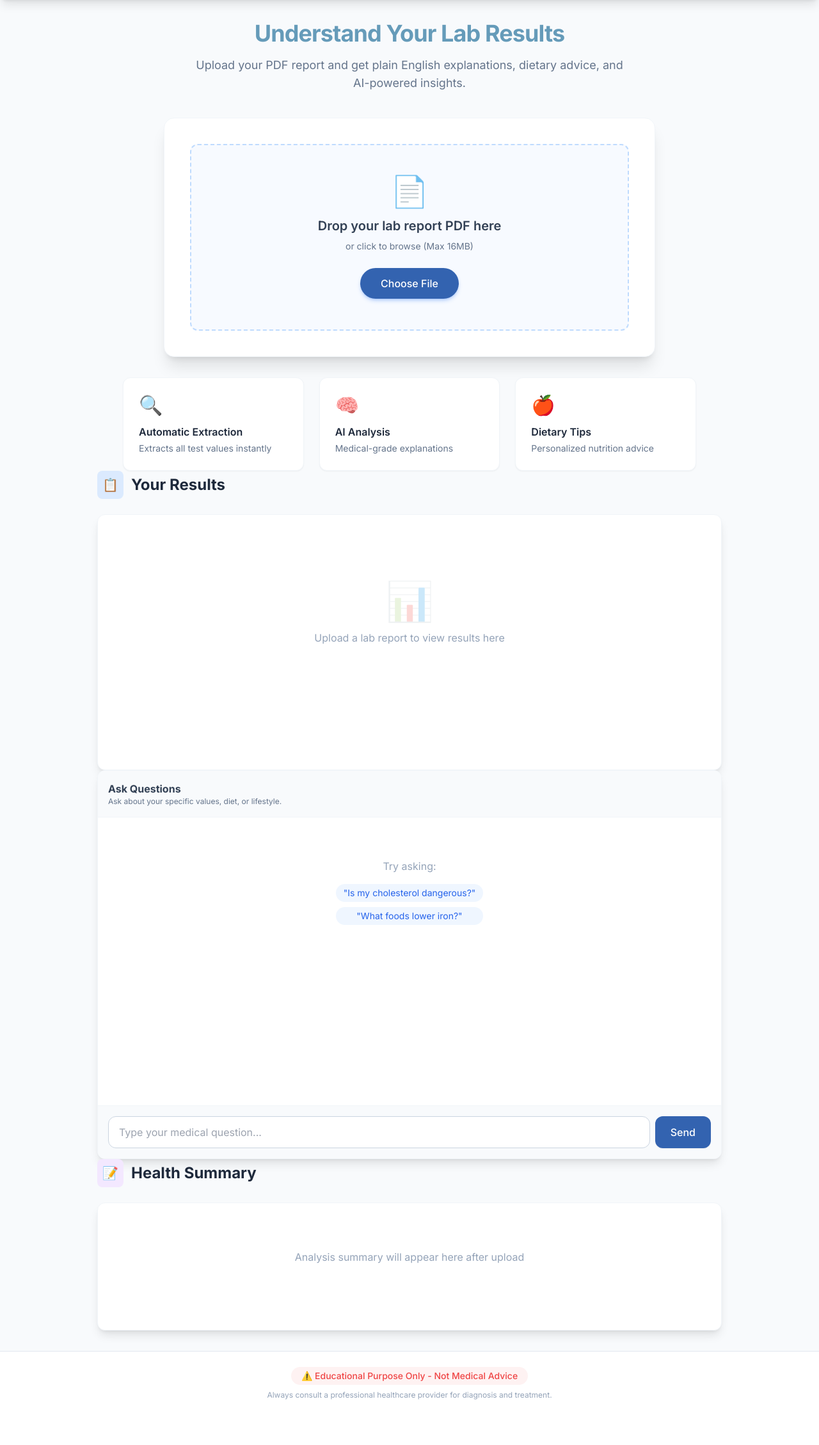
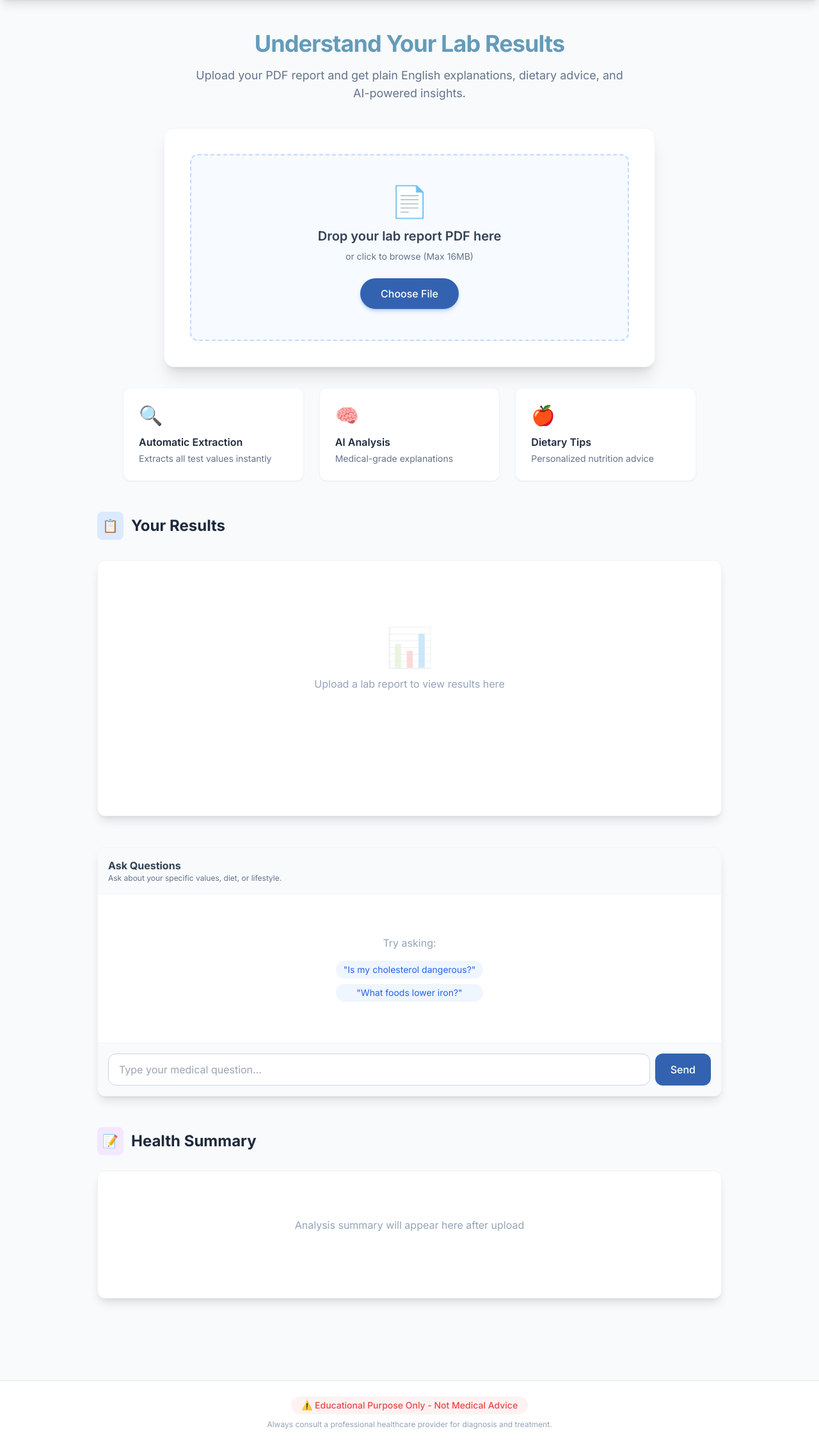
Before and after one commit to HananMoAlnakhal/LAB-test-decoder, a Flask app: page / in a window 1280 px wide. Shown: the part 64-2323 px from the top of the page at 64% size. Before the commit the page ends 2252 px from the top, so only its background shows below. Run offline with Flask 3, Linux system fonts and the light colour scheme; some libraries are stand-ins or nearby versions.

Commit message:
editing margin

```diff
--- a/templates/index.html
+++ b/templates/index.html
@@ -87,7 +87,7 @@
     </header>
 
     <!-- Main Content -->
-    <main class="flex-grow max-w-5xl w-full mx-auto px-4 sm:px-6 py-8">
+    <main class="flex-grow max-w-5xl w-full mx-auto px-4 sm:px-6 py-12">
       <!-- SECTION 1: UPLOAD (Default Active) -->
       <div id="upload-section" class="section active space-y-8">
         <!-- Hero Text -->
@@ -175,7 +175,7 @@
       </div>
 
       <!-- SECTION 2: RESULTS -->
-      <div id="results-section" class="section">
+      <div id="results-section" class="section space-y-8 mt-12">
         <h2 class="text-2xl font-bold text-slate-800 mb-6 flex items-center">
           <span class="bg-blue-100 text-blue-600 p-2 rounded-lg mr-3 text-xl"
             >📋</span
@@ -196,7 +196,7 @@
       </div>
 
       <!-- SECTION 3: CHAT -->
-      <div id="chat-section" class="section h-[calc(100vh-12rem)]">
+      <div id="chat-section" class="section space-y-8 mt-12">
         <div
           class="flex flex-col h-full bg-surface rounded-xl shadow-lg border border-slate-100 overflow-hidden"
         >
@@ -210,7 +210,7 @@
           <!-- Chat Area -->
           <div
             id="chatMessages"
-            class="flex-grow overflow-y-auto p-6 space-y-4 bg-white"
+            class="flex-grow overflow-y-auto p-6 space-y-8 bg-white"
           >
             <div class="text-center text-slate-400 py-10">
               <p class="mb-4">Try asking:</p>
@@ -248,7 +248,7 @@
       </div>
 
       <!-- SECTION 4: SUMMARY -->
-      <div id="summary-section" class="section">
+      <div id="summary-section" class="section mt-12">
         <h2 class="text-2xl font-bold text-slate-800 mb-6 flex items-center">
           <span
             class="bg-purple-100 text-purple-600 p-2 rounded-lg mr-3 text-xl"
@@ -297,7 +297,7 @@
     </main>
 
     <!-- Footer -->
-    <footer class="bg-white border-t border-slate-200 py-6 mt-auto">
+    <footer class="bg-white border-t border-slate-200 py-6 mt-20">
       <div class="max-w-4xl mx-auto text-center px-4">
         <p
           class="text-sm text-red-500 font-medium bg-red-50 inline-block px-4 py-1 rounded-full mb-2"
```
